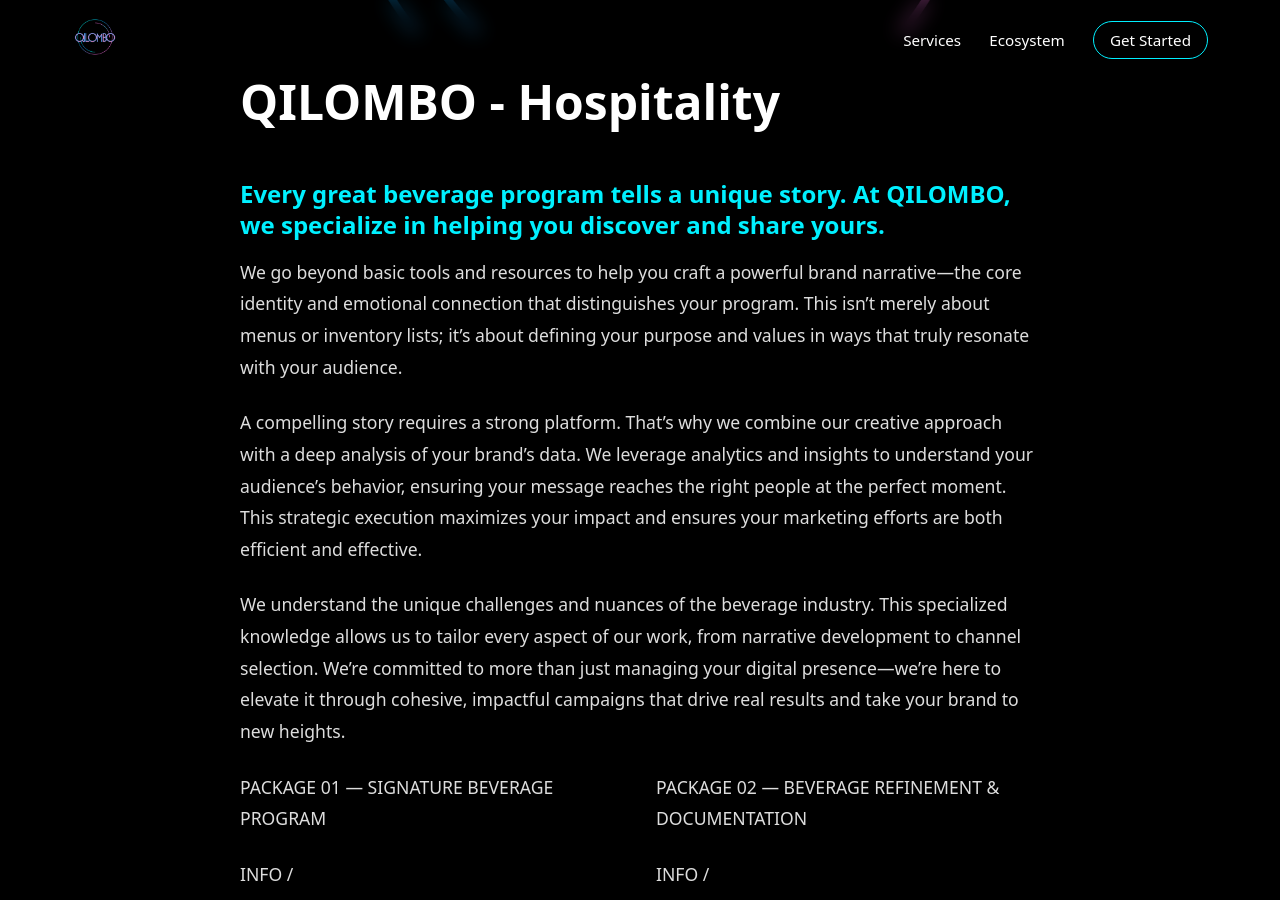
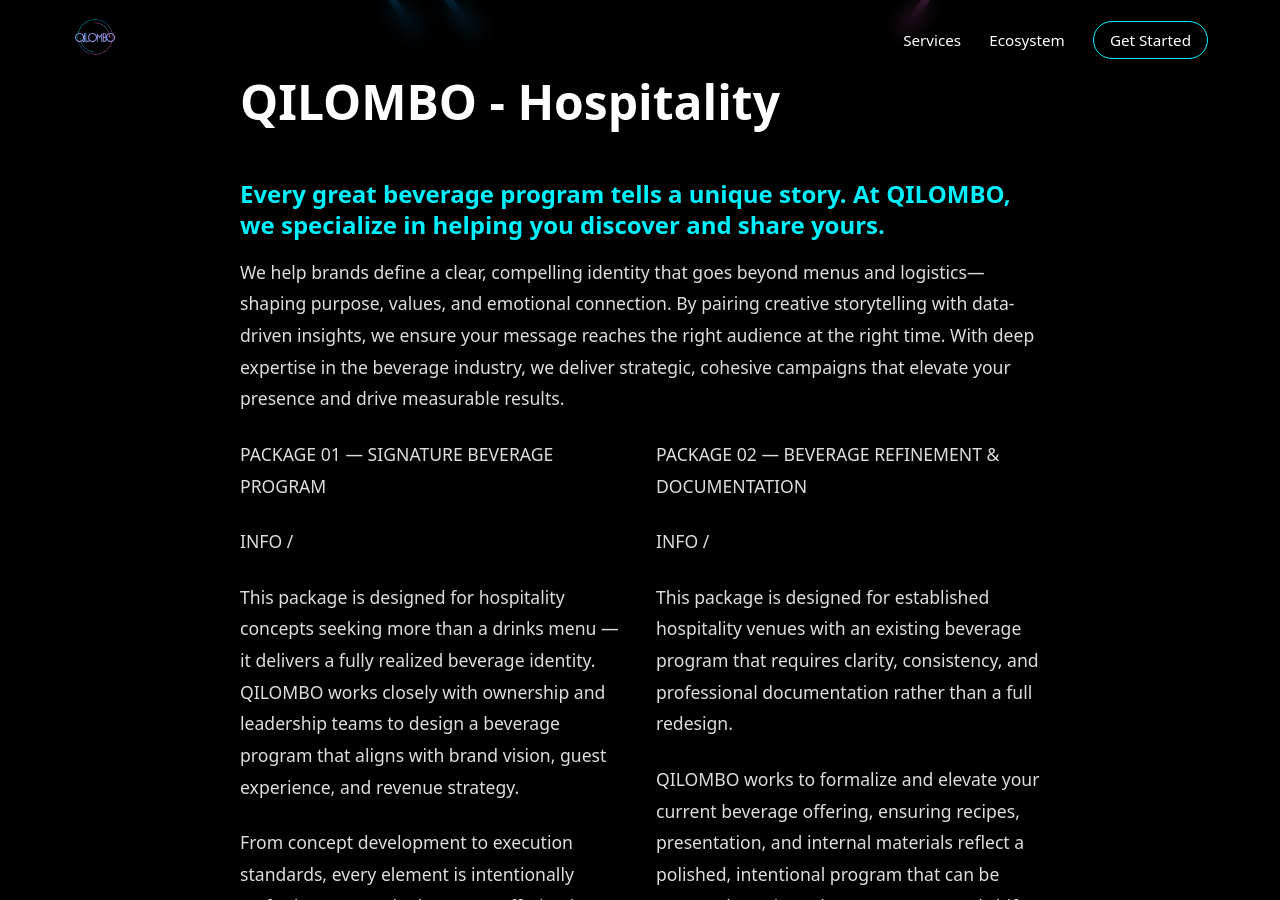
Before and after one commit to MIAMIX-io/qilombo-site, a Jekyll site: the page built from _content/hospitality-consulting.md, in a window 1280 px wide and 900 px high, scrolled down 517 px. Built offline with Jekyll 4.4.1, drawn with Linux system fonts in a browser that asks for light colours; some of the changed text lies outside the part shown.

Commit message:
Sync content from Notion

```diff
--- a/_content/hospitality-consulting.md
+++ b/_content/hospitality-consulting.md
@@ -12,15 +12,8 @@
 
 
 
-We go beyond basic tools and resources to help you craft a powerful brand narrative—the core identity and emotional connection that distinguishes your program. This isn't merely about menus or inventory lists; it's about defining your purpose and values in ways that truly resonate with your audience.
+We help brands define a clear, compelling identity that goes beyond menus and logistics—shaping purpose, values, and emotional connection. By pairing creative storytelling with data-driven insights, we ensure your message reaches the right audience at the right time. With deep expertise in the beverage industry, we deliver strategic, cohesive campaigns that elevate your presence and drive measurable results.
 
-
-
-A compelling story requires a strong platform. That's why we combine our creative approach with a deep analysis of your brand's data. We leverage analytics and insights to understand your audience's behavior, ensuring your message reaches the right people at the perfect moment. This strategic execution maximizes your impact and ensures your marketing efforts are both efficient and effective.
-
-
-
-We understand the unique challenges and nuances of the beverage industry. This specialized knowledge allows us to tailor every aspect of our work, from narrative development to channel selection. We're committed to more than just managing your digital presence—we're here to elevate it through cohesive, impactful campaigns that drive real results and take your brand to new heights.
 
 
 
@@ -142,22 +135,11 @@
 
 ![Image](/images/posts/hospitality-consulting/2f19f477-fdba-8054-8f24-e6c856590988.png)
 
-
-
 </div>
 
 <div class="notion-col" markdown="1">
 
-# Love Note — NO. 01
-
-
-
 > "The team at QILOMBO went above and beyond for our brand redesign. They were professional, insightful, and the final result exceeded our expectations. Our new website and social media presence have already resulted in a significant increase in client inquiries."
-
-
-
-
-– John Smith, Founder of [Client's Company]
 
 </div>
 </div>
```
